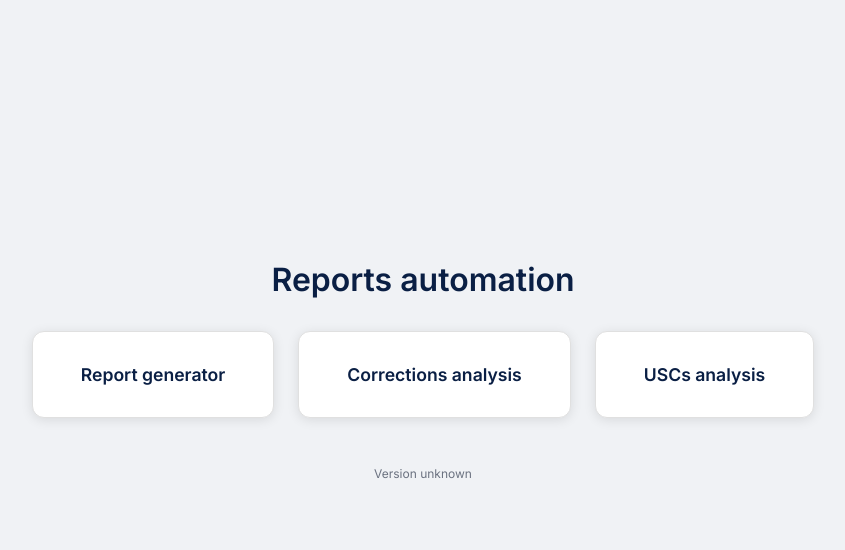
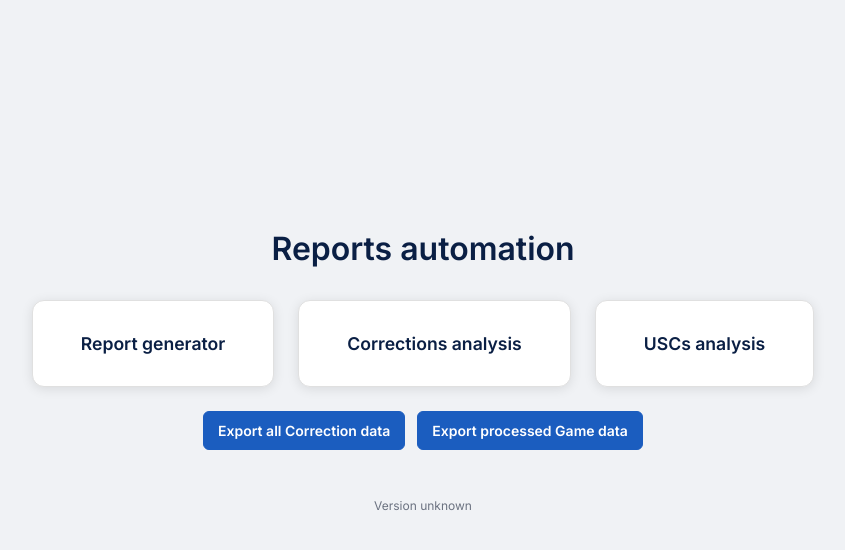
Before and after one commit to elvepo029/reports-automation, a Flask app: page / in a window 1280 px wide. Shown: the top 550 px of the page, without its empty margins (217-1062 px from the left). Run offline with Flask 3, Linux system fonts and the light colour scheme.

Commit message:
export all corrections and game data

```diff
--- a/app.py
+++ b/app.py
@@ -78,6 +78,66 @@ def ensure_game_logistics_columns(conn):
 @app.route("/")
 def index():
     return render_template("home.html")
+
+
+@app.route("/export/correction_all.xlsx")
+def export_correction_all_excel():
+    """Export all rows from Correction table to Excel."""
+    conn = get_db()
+    conn.row_factory = sqlite3.Row
+    cur = conn.cursor()
+    cur.execute("SELECT * FROM Correction")
+    rows = cur.fetchall()
+    headers = [col[0] for col in cur.description] if cur.description else []
+    conn.close()
+
+    wb = Workbook()
+    ws = wb.active
+    ws.title = "Correction"
+    if headers:
+        ws.append(headers)
+    for row in rows:
+        ws.append([row[h] for h in headers])
+
+    output = BytesIO()
+    wb.save(output)
+    output.seek(0)
+    return send_file(
+        output,
+        as_attachment=True,
+        download_name="all_correction_rows.xlsx",
+        mimetype="application/vnd.openxmlformats-officedocument.spreadsheetml.sheet",
+    )
+
+
+@app.route("/export/game_processed.xlsx")
+def export_game_processed_excel():
+    """Export all processed rows from Game table (is_processed = 1) to Excel."""
+    conn = get_db()
+    conn.row_factory = sqlite3.Row
+    cur = conn.cursor()
+    cur.execute("SELECT * FROM Game WHERE is_processed = 1")
+    rows = cur.fetchall()
+    headers = [col[0] for col in cur.description] if cur.description else []
+    conn.close()
+
+    wb = Workbook()
+    ws = wb.active
+    ws.title = "Game processed"
+    if headers:
+        ws.append(headers)
+    for row in rows:
+        ws.append([row[h] for h in headers])
+
+    output = BytesIO()
+    wb.save(output)
+    output.seek(0)
+    return send_file(
+        output,
+        as_attachment=True,
+        download_name="game_is_processed_1_rows.xlsx",
+        mimetype="application/vnd.openxmlformats-officedocument.spreadsheetml.sheet",
+    )
 
 
 @app.route("/report-generator")
--- a/templates/home.html
+++ b/templates/home.html
@@ -49,6 +49,28 @@
       font-size: 12px;
       color: #6b7280;
     }
+    .export-actions {
+      margin-top: 24px;
+      display: flex;
+      gap: 12px;
+      flex-wrap: wrap;
+      justify-content: center;
+    }
+    .export-btn {
+      background: #1B5DBF;
+      color: white;
+      text-decoration: none;
+      border-radius: 6px;
+      padding: 10px 14px;
+      font-size: 14px;
+      font-weight: 600;
+      border: 1px solid #1B5DBF;
+      transition: background 0.2s, box-shadow 0.2s;
+    }
+    .export-btn:hover {
+      background: #3A7DD3;
+      box-shadow: 0 2px 10px rgba(27, 93, 191, 0.25);
+    }
   </style>
 </head>
 <body>
@@ -58,6 +80,10 @@
     <a class="nav-card" href="/corrections-analysis">Corrections analysis</a>
     <a class="nav-card" href="/uscs-analysis">USCs analysis</a>
   </div>
+  <div class="export-actions">
+    <a class="export-btn" href="/export/correction_all.xlsx">Export all Correction data</a>
+    <a class="export-btn" href="/export/game_processed.xlsx">Export processed Game data</a>
+  </div>
   <footer class="app-version-footer">Version {{ app_version }}</footer>
 </body>
 </html>
```
